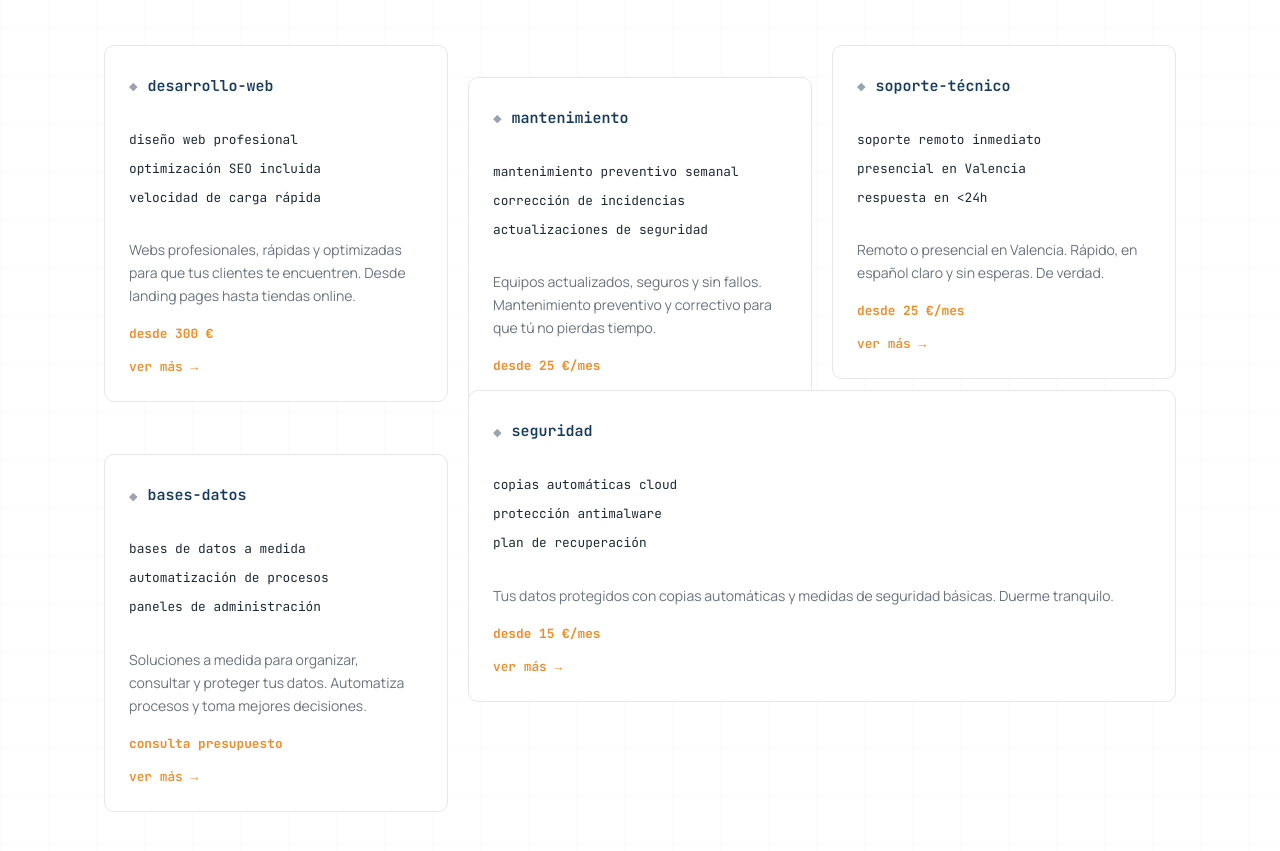
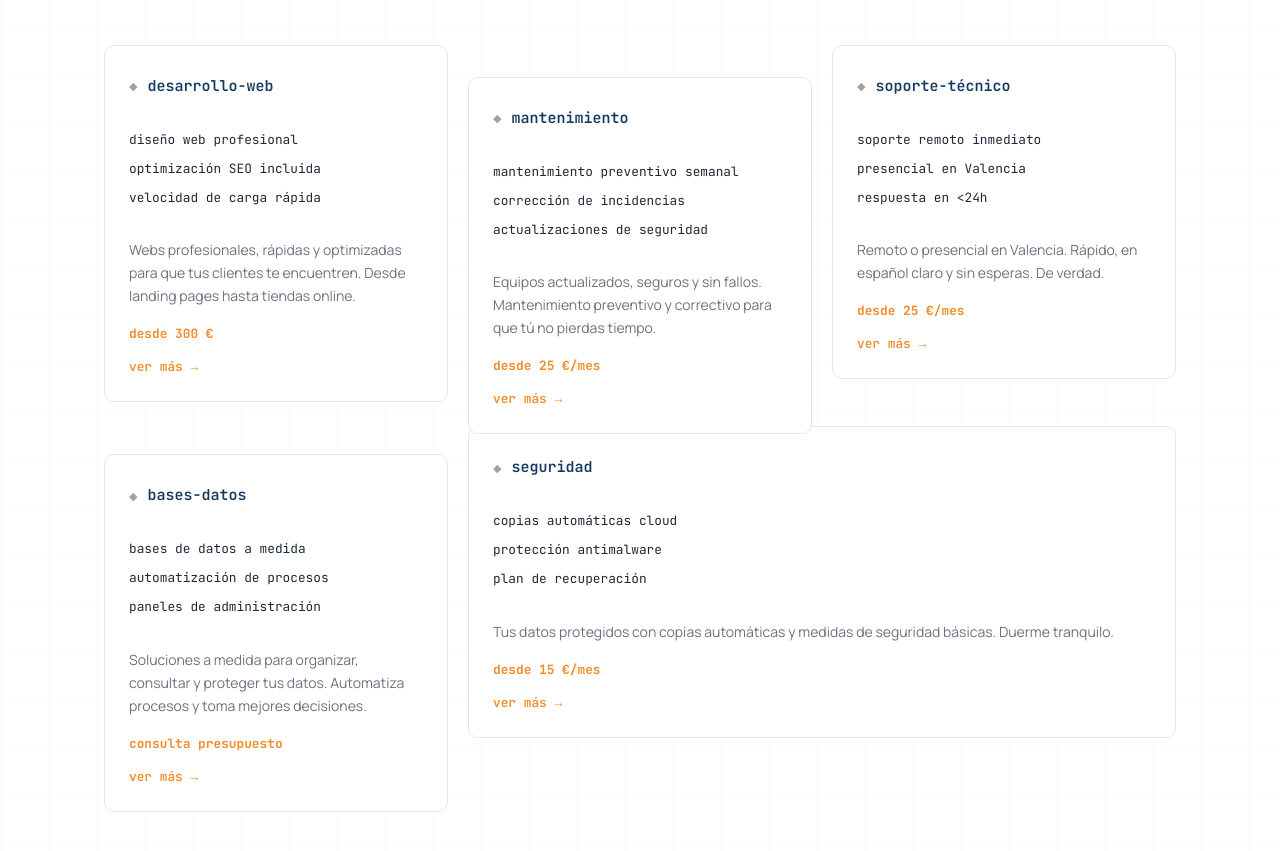
Before and after one commit to sctecnologia/sctecnologia, a plain HTML site: page index.html in a window 1280 px wide. Shown: the part 1172-2023 px from the top of the page. Drawn offline with Linux system fonts and the light colour scheme.

Commit message:
fix: ajuste de solapamiento en service cards asimétricas
- Reducido margin-top negativo de card 5 (seguridad) de -64px a -28px
- Añadido z-index a cards 2 y 3 para evitar que card 5 tape enlaces

```diff
--- a/styles.css
+++ b/styles.css
@@ -571,8 +571,9 @@
     }
   }
 
-  .service-card:nth-child(2) { margin-top: 32px; }
-  .service-card:nth-child(5) { margin-top: -64px; grid-column: 2 / 4; }
+  .service-card:nth-child(2) { margin-top: 32px; position: relative; z-index: 1; }
+  .service-card:nth-child(3) { position: relative; z-index: 1; }
+  .service-card:nth-child(5) { margin-top: -28px; grid-column: 2 / 4; position: relative; z-index: 0; }
 
   .service-header {
     display: flex;
```
